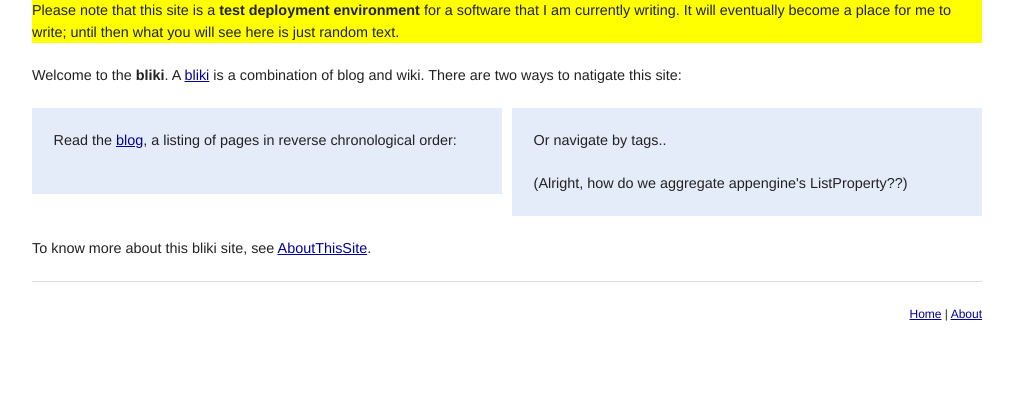
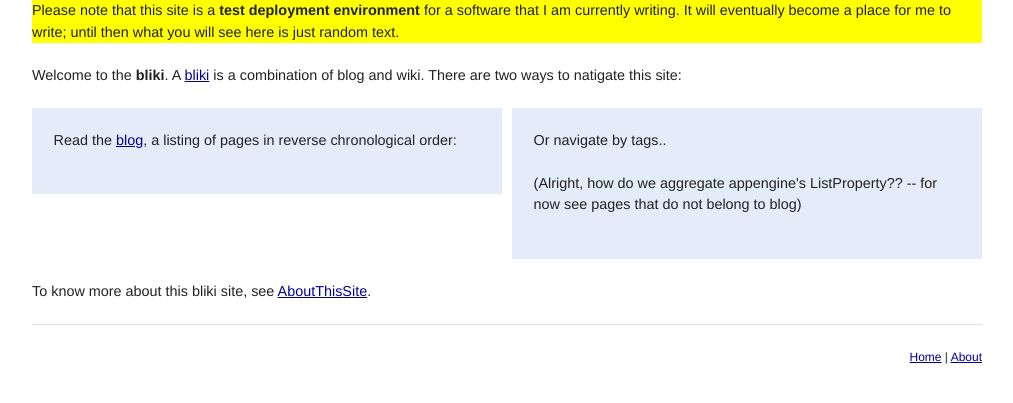
Before and after one commit to srid/debris, a Django app: template templates/srid/main.html in a window 1280 px wide. Shown: the part 18-421 px from the top of the page, without its empty margins (133-1146 px from the left). Run offline with Django 3.2, Linux system fonts and the light colour scheme; the template is opened without the code that fills it, so the values that code supplies are empty.

Commit message:
list other pages in main page for now

```diff
--- a/main.py
+++ b/main.py
@@ -14,7 +14,9 @@ from debris      import template, form_to_db, rst2html, StringIO, SHELL
 class MainPage(webapp.RequestHandler):
     def get(self):
         blog_pages = BlikiPage.get_recent_blog_entries()
-        template(self.response, 'main.html', {'blog_pages': blog_pages})
+        non_blog_pages = BlikiPage.get_non_blog_pages()
+        template(self.response, 'main.html', {'blog_pages': blog_pages,
+                                              'non_blog_pages': non_blog_pages})
 
 class BlogPage(webapp.RequestHandler):
     def get(self):
--- a/templates/srid/main.html
+++ b/templates/srid/main.html
@@ -25,7 +25,7 @@
 			   <a href="/{{page.path}}">{{ page.title }}</a>
 			   </li>
 			{% endfor %}
-		  </ul>
+			</ul>
 		</div>
 	</div>
 
@@ -33,7 +33,15 @@
 		<div class="box">
 			<p>Or navigate by tags..</p>
 
-			(Alright, how do we aggregate appengine's ListProperty??)
+			<p>(Alright, how do we aggregate appengine's ListProperty?? -- for now see pages
+			that do not belong to blog)</p>
+
+			<ul class="raw">
+			{% for page in non_blog_pages %}
+		       <li><a href="/{{page.path}}">{{ page.title }}</a>
+			   </li>
+			{% endfor %}
+			</ul>
 		</div>
 	</div>
 
```
Also changed, not shown: debris/page.py (+7 -0 lines), index.yaml (+8 -1 lines), README.txt.
